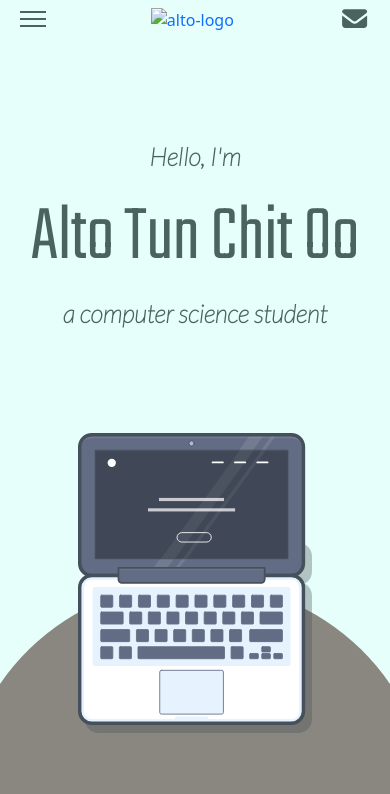
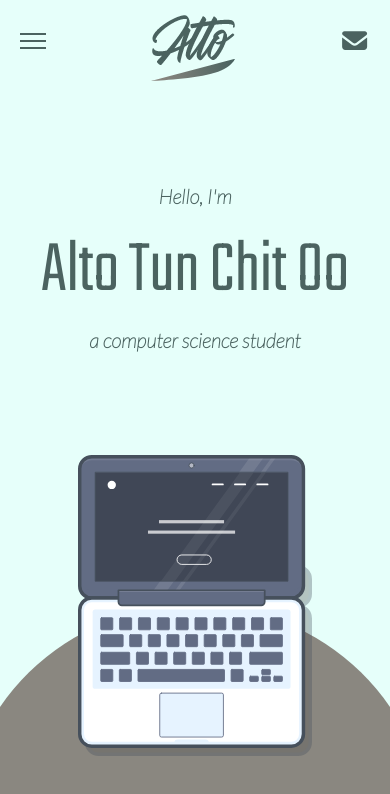
Before and after one commit to T-N9/alto-simple-landing, a plain HTML site: page index.html in a window 390 px wide. Shown: the top 794 px of the page. Drawn offline with Linux system fonts and the light colour scheme.

Commit message:
[tn] responsive sm

```diff
--- a/index.html
+++ b/index.html
@@ -37,7 +37,7 @@
                 <span></span>
             </a>
             <a href="" class="header__logo">
-                <img src="resources/img/Logo@2x.png" alt="alto-logo">
+                <img src="resources/img/alto-logo.png" alt="alto-logo">
             </a>
             <ul class="header__nav list-unstyled d-flex hide-for-mobile">
                 <li>
--- a/resources/css/_hero-page.scss
+++ b/resources/css/_hero-page.scss
@@ -32,6 +32,14 @@
 }
 
 @include breakpoint-down(small){
+    .title-wrapper{
+        p{
+            font-size: 1.25rem !important;
+        }
+        h1{
+            font-size: 4.6875rem !important;
+        }
+    }
     .hero-img{
         img{
             width: 60%;
```
Also changed, not shown: resources/css/style.css, 1 other file.
